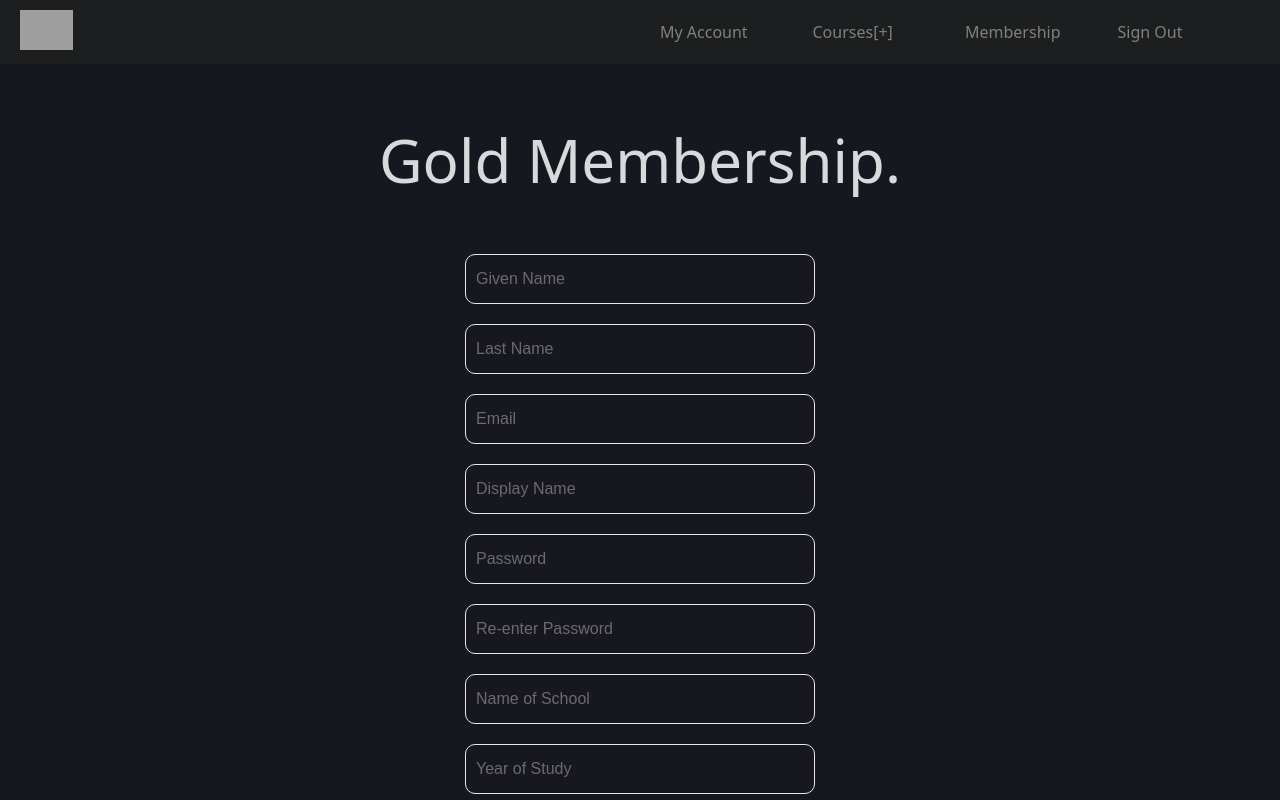
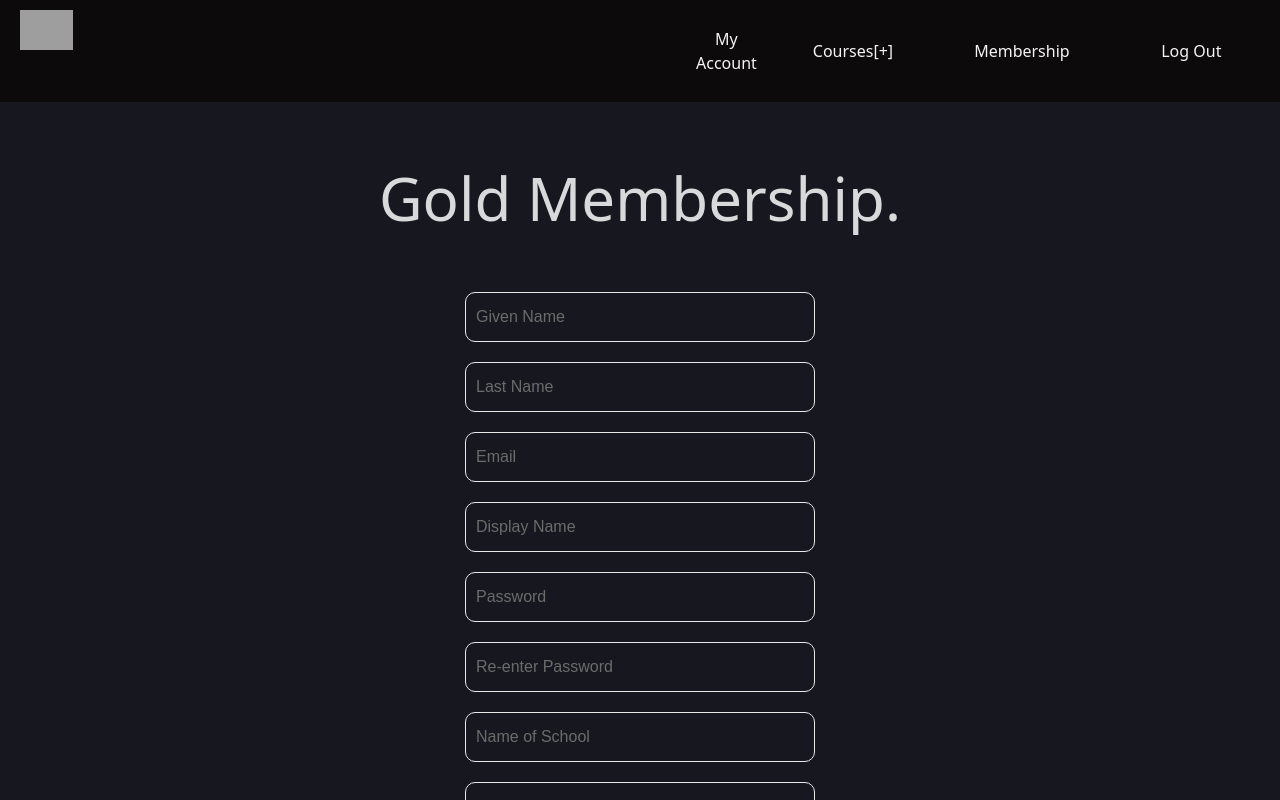
Before and after one commit to agneus/achievas, a React (Create React App) app: page /gold in a window 1280 px wide. Shown: the top 800 px of the page. Built offline with nearby package versions, Linux system fonts and the light colour scheme; no server answers; grey boxes are pictures that could not be loaded.

Commit message:
reversed

```diff
--- a/src/components/Header.css
+++ b/src/components/Header.css
@@ -1,5 +1,7 @@
 .header{
     display:flex;
+    background-color: #0c0a0b;
+
 }
 
 .head_logo{
@@ -15,7 +17,16 @@
 .head_right a{
     flex:1;
     text-decoration: none;
-    color: grey;
+    color: whitesmoke;
+    transition: transform .5s;
+    margin-left: 10px;
+    margin-right: 10px;
+}
+
+.btn{
+    flex:1;
+    text-decoration: none;
+    color: whitesmoke !important;
     transition: transform .5s;
     margin-left: 10px;
     margin-right: 10px;
@@ -23,11 +34,21 @@
 
 .head_right a:hover{
     transform: scale(1.1);
-    color: black;
+    color: #FFD700;
+}
+
+.head_right .btn:hover{
+    transform: scale(1.1);
+    color: #FFD700 !important;
 }
 
 .head_right{
     flex: 1;
     display: flex;
-    padding:20px;
+    padding: 13px;
+    align-items: center;
 }
+
+.logOutBtn{
+    text-decoration: none !important;
+}
--- a/src/components/Header.js
+++ b/src/components/Header.js
@@ -1,17 +1,45 @@
 import React from 'react'
+import { useState } from "react"
+import { Card, Button, Alert } from "react-bootstrap"
+import { useAuth } from "../contexts/AuthContext"
+import { Link, useHistory } from "react-router-dom"
+import './App.css';
 import './Header.css'
 
 function Header() {
+    const [error, setError] = useState("")
+  const { currentUser, logout } = useAuth()
+  const history = useHistory()
+
+  async function handleLogout() {
+    setError("")
+
+    try {
+      await logout()
+      history.push("/login")
+    } catch {
+      setError("Failed to log out")
+    }
+  }
     return (
         <div className='header'>
             <div className="head_logo">
                 <img src="https://mir-s3-cdn-cf.behance.net/project_modules/fs/0a46b329632909.55fc107b86e40.png" alt="" />
             </div>
             <div className="head_right">
-                <a href="#">My Account</a>
+                {/* <a href="#">My Account</a> */}
+                <Link to="/account" className="btn">
+                  <button className="btn">My Account</button>
+                </Link>
                 <a href="#">Courses[+]</a>
-                <a href="#">Membership</a>
-                <a href="#">Sign Out</a>
+                {/* <a href="#">Membership</a> */}
+                <Link to="/memberships" className="btn">
+                  <button className="btn">Membership</button>
+                </Link>
+                {/* <a href="#">Sign Out</a> */}
+                  <Button className="logOutBtn" variant="link" onClick={handleLogout}>
+                Log Out
+                </Button>
             </div>
         </div>
     )
```
Also changed, not shown: 1 other file (tests, documents, lock files or other folders).
